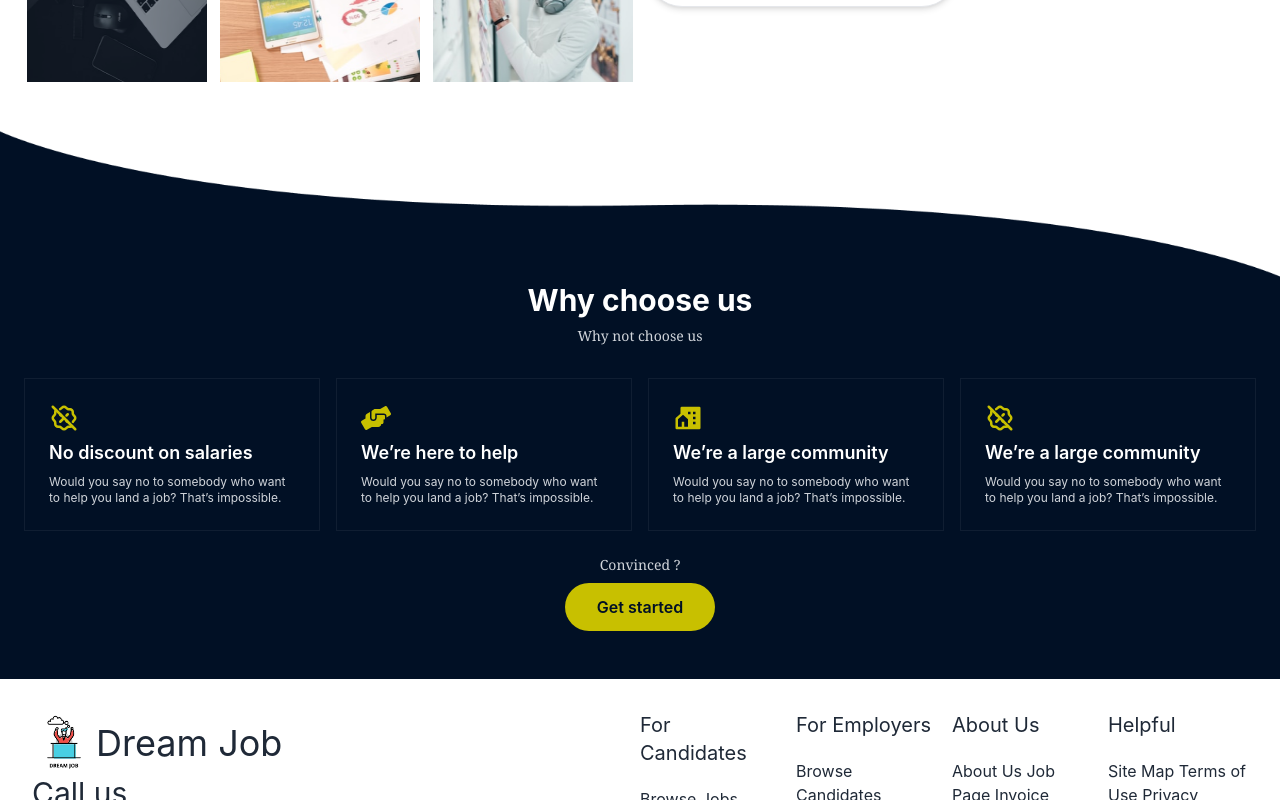
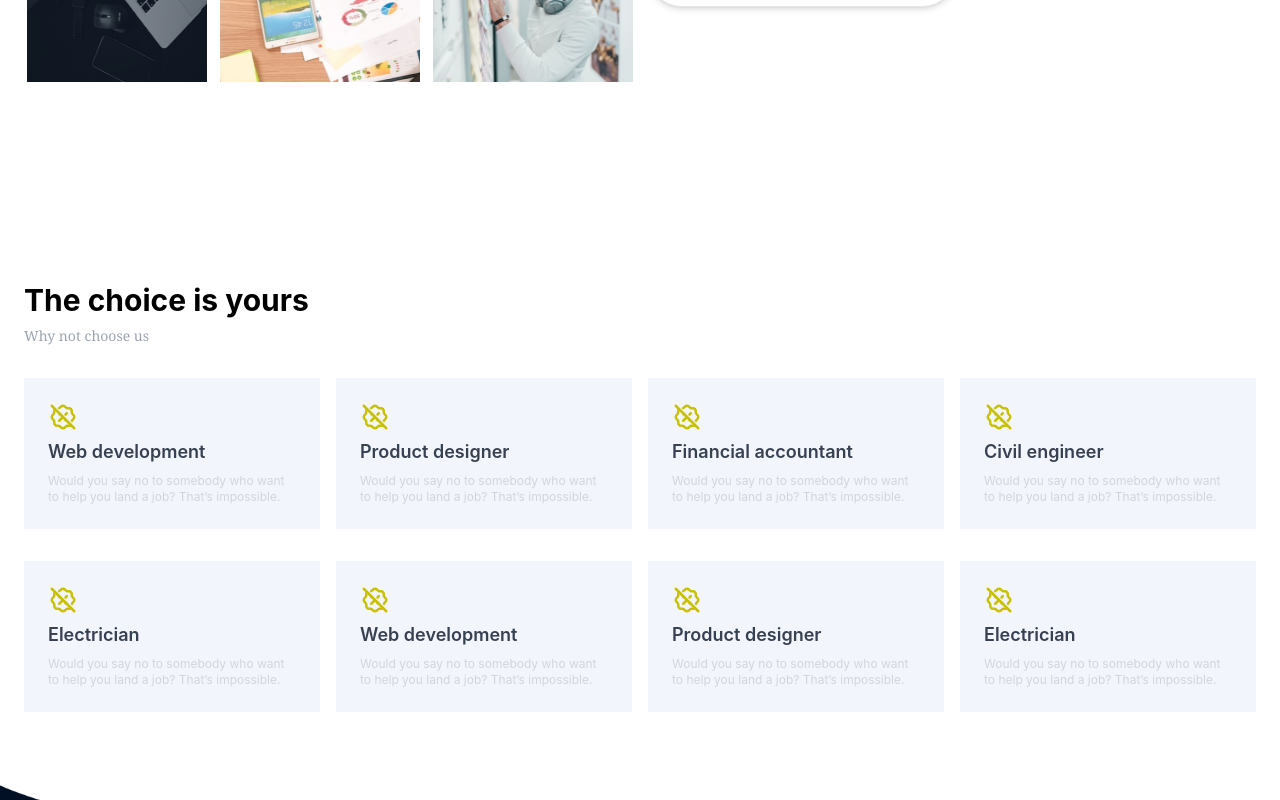
Before and after one commit to shuvo1710/Dream-job01, a React (Create React App) app: page / in a window 1280 px wide. Shown: the part 1400-2200 px from the top of the page. Built offline with nearby package versions, Linux system fonts and the light colour scheme.

Commit message:
choice partdesign added

```diff
--- /dev/null
+++ b/src/Component/Choice/Choice.css
@@ -0,0 +1,4 @@
+/* .choice__card:hover{
+    background-color: #011025;
+    color: #fff !important;
+} */
--- a/src/Component/Choice/Choice.js
+++ b/src/Component/Choice/Choice.js
@@ -1,10 +1,107 @@
 import React from 'react';
+import {TbDiscount2Off} from 'react-icons/tb';
+import "./Choice.css";
 
 const Choice = () => {
     return (
-        <div>
-            <p></p>
-        </div>
+		<section className="py-6 sm:py-12 text-gray-200 ">
+		<div className="container p-6 mx-auto space-y-8">
+		  <div className="space-y-2">
+			<h2 className="text-3xl font-bold mt-20 text-black">The choice is yours</h2>
+			<p className="font-serif text-sm text-gray-400">Why not choose us</p>
+		  </div>
+		  <div className="grid grid-cols-1 gap-x-4 gap-y-8 md:grid-cols-2 lg:grid-cols-4">
+			<article className="flex flex-col bg-[#F2F6FC] hover:bg-[#011025] duration-300">
+			  <div className="flex flex-col flex-1 p-6 group/text-card">
+			  <TbDiscount2Off className='choose__icon'></TbDiscount2Off>
+				<h3 className="flex-1 py-2 text-lg font-semibold leading-snug text-gray-700 group-hover/text-card:text-[#C8C000]">Web development</h3>
+				<div className="flex flex-wrap justify-between space-x-2 text-xs text-gray-300">
+				  <span>Would you say no to somebody who want
+				  to help you land a job? That’s impossible.
+				  </span>
+				</div>
+			  </div>
+			</article>
+			<article className="flex flex-col bg-[#F2F6FC] hover:bg-[#011025] duration-300">
+			  <div className="flex flex-col flex-1 p-6 group/text-card">
+			  <TbDiscount2Off className='choose__icon'></TbDiscount2Off>
+				<h3 className="flex-1 py-2 text-lg font-semibold leading-snug text-gray-700 group-hover/text-card:text-[#C8C000]">Product designer</h3>
+				<div className="flex flex-wrap justify-between space-x-2 text-xs text-gray-300">
+				  <span>Would you say no to somebody who want
+				  to help you land a job? That’s impossible.
+				  </span>
+				</div>
+			  </div>
+			</article>
+			<article className="flex flex-col bg-[#F2F6FC] hover:bg-[#011025] duration-300">
+			  <div className="flex flex-col flex-1 p-6 group/text-card">
+			  <TbDiscount2Off className='choose__icon'></TbDiscount2Off>
+				<h3 className="flex-1 py-2 text-lg font-semibold leading-snug text-gray-700 group-hover/text-card:text-[#C8C000]">Financial accountant</h3>
+				<div className="flex flex-wrap justify-between space-x-2 text-xs text-gray-300">
+				  <span>Would you say no to somebody who want
+				  to help you land a job? That’s impossible.
+				  </span>
+				</div>
+			  </div>
+			</article>
+			<article className="flex flex-col bg-[#F2F6FC] hover:bg-[#011025] duration-300">
+			  <div className="flex flex-col flex-1 p-6 group/text-card">
+			  <TbDiscount2Off className='choose__icon'></TbDiscount2Off>
+				<h3 className="flex-1 py-2 text-lg font-semibold leading-snug text-gray-700 group-hover/text-card:text-[#C8C000]">Civil engineer</h3>
+				<div className="flex flex-wrap justify-between space-x-2 text-xs text-gray-300">
+				  <span>Would you say no to somebody who want
+				  to help you land a job? That’s impossible.
+				  </span>
+				</div>
+			  </div>
+			</article>
+			<article className="flex flex-col bg-[#F2F6FC] hover:bg-[#011025] duration-300">
+			  <div className="flex flex-col flex-1 p-6 group/text-card">
+			  <TbDiscount2Off className='choose__icon'></TbDiscount2Off>
+				<h3 className="flex-1 py-2 text-lg font-semibold leading-snug text-gray-700 group-hover/text-card:text-[#C8C000]">Electrician</h3>
+				<div className="flex flex-wrap justify-between space-x-2 text-xs text-gray-300">
+				  <span>Would you say no to somebody who want
+				  to help you land a job? That’s impossible.
+				  </span>
+				</div>
+			  </div>
+			</article>
+			<article className="flex flex-col bg-[#F2F6FC] hover:bg-[#011025] duration-300">
+			  <div className="flex flex-col flex-1 p-6 group/text-card">
+			  <TbDiscount2Off className='choose__icon'></TbDiscount2Off>
+				<h3 className="flex-1 py-2 text-lg font-semibold leading-snug text-gray-700 group-hover/text-card:text-[#C8C000]">Web development</h3>
+				<div className="flex flex-wrap justify-between space-x-2 text-xs text-gray-300">
+				  <span>Would you say no to somebody who want
+				  to help you land a job? That’s impossible.
+				  </span>
+				</div>
+			  </div>
+			</article>
+			<article className="flex flex-col bg-[#F2F6FC] hover:bg-[#011025] duration-300">
+			  <div className="flex flex-col flex-1 p-6 group/text-card">
+			  <TbDiscount2Off className='choose__icon'></TbDiscount2Off>
+				<h3 className="flex-1 py-2 text-lg font-semibold leading-snug text-gray-700 group-hover/text-card:text-[#C8C000]">Product designer</h3>
+				<div className="flex flex-wrap justify-between space-x-2 text-xs text-gray-300">
+				  <span>Would you say no to somebody who want
+				  to help you land a job? That’s impossible.
+				  </span>
+				</div>
+			  </div>
+			</article>
+			<article className="flex flex-col bg-[#F2F6FC] hover:bg-[#011025] duration-300">
+			  <div className="flex flex-col flex-1 p-6 group/text-card">
+			  <TbDiscount2Off className='choose__icon'></TbDiscount2Off>
+				<h3 className="flex-1 py-2 text-lg font-semibold leading-snug text-gray-700 group-hover/text-card:text-[#C8C000]">Electrician</h3>
+				<div className="flex flex-wrap justify-between space-x-2 text-xs text-gray-300">
+				  <span>Would you say no to somebody who want
+				  to help you land a job? That’s impossible.
+				  </span>
+				</div>
+			  </div>
+			</article>
+		  </div>
+		</div>
+		</section>
     );
 };
 
--- a/src/Component/Home/Home.js
+++ b/src/Component/Home/Home.js
@@ -2,12 +2,14 @@ import React from "react";
 import CareerGig from "../CareerGig/CareerGig";
 import ChooseUs from "../ChooseUs/ChooseUs";
 import Banner from "../Banner/Banner";
+import Choice from "../Choice/Choice";
 
 const Home = () => {
   return (
     <div>
       <Banner/>
       <CareerGig />
+      <Choice></Choice>
       <ChooseUs></ChooseUs>
     </div>
   );
```
